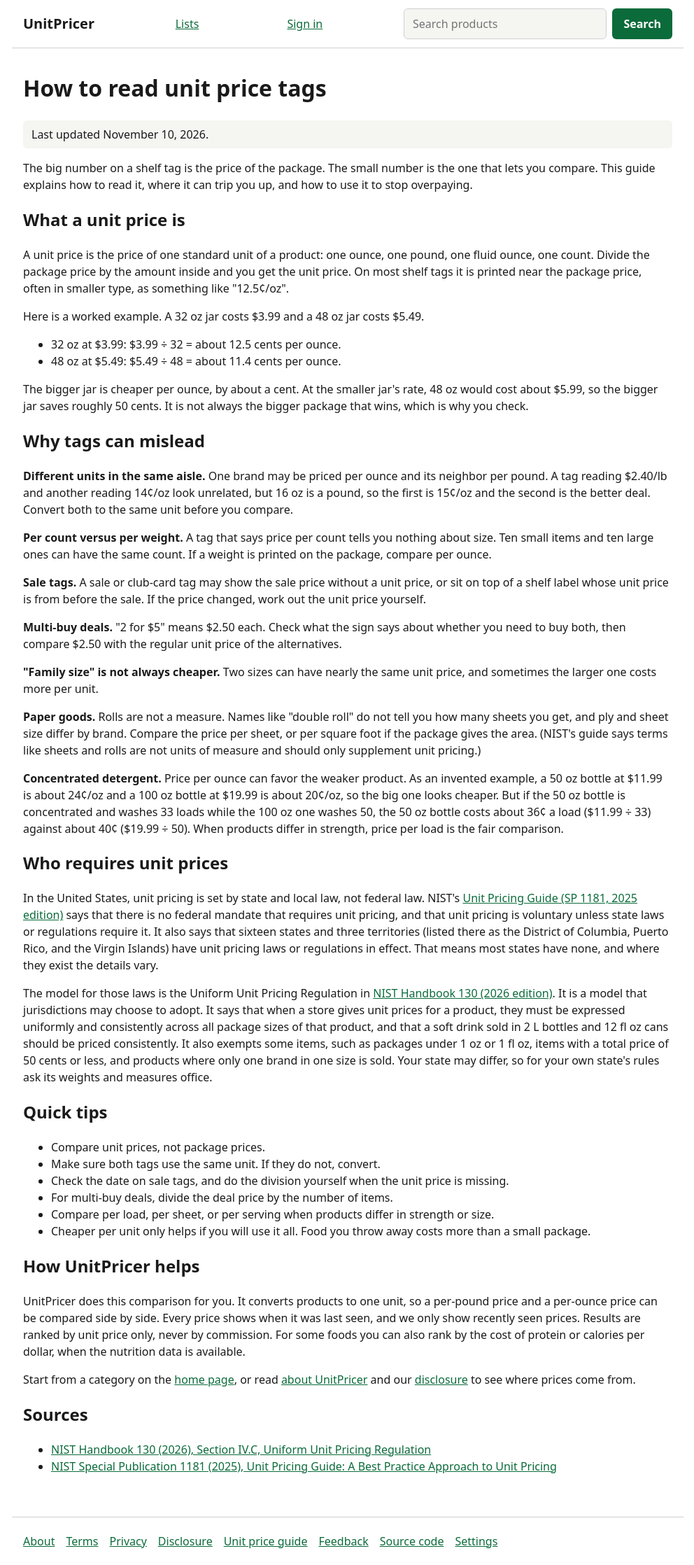
After one commit to DanteArcese/shopwit, a Django app: page /guides/unit-prices in a window 1280 px wide. The commit adds this page. Shown: the whole page at 70% size, without its empty margins (143-1135 px from the left). Run offline with Django 5.2, Linux system fonts and the light colour scheme; parts of the project's set-up code (start-up, migrations or seed data) failed here and were passed over.

Commit message:
Guide: how to read unit price tags (#122) (#123)
* Add unit price tag guide page (#122)

Co-Authored-By: Claude Opus 5.5 <noreply@anthropic.com>
Claude-Session: https://claude.ai/code/session_01BqqhvGdaoRMZvf3LwRyGL5

* Guide: soften one claim, drop an unsourced line (#122)

Co-Authored-By: Claude Opus 5.5 <noreply@anthropic.com>
Claude-Session: https://claude.ai/code/session_01BqqhvGdaoRMZvf3LwRyGL5

---------

Co-authored-by: Claude Opus 5.5 <noreply@anthropic.com>

```diff
--- a/web/seo.py
+++ b/web/seo.py
@@ -23,7 +23,7 @@ def now():
     return timezone.now()
 
 
-STATIC_PAGES = ("home", "about", "privacy", "terms", "disclosure")
+STATIC_PAGES = ("home", "about", "privacy", "terms", "disclosure", "guide_unit_prices")
 
 
 def public_origin(request) -> str:
--- a/web/templates/web/about.html
+++ b/web/templates/web/about.html
@@ -7,6 +7,7 @@
 <p>UnitPricer is run by one person, Dante Arcese, as a free side project.</p>
 <h2>What it does</h2>
 <p>It compares grocery and household products by price per unit (per ounce, per count, per litre), so a bigger pack is not mistaken for a better deal. Prices show when they were last seen.</p>
+<p>New to unit prices? Read <a href="{% url 'guide_unit_prices' %}">how to read unit price tags</a>.</p>
 <h2>Why</h2>
 <p>Fair unit prices, ranked only by price per unit and never by commission. No AI ranks results or writes product or price text.</p>
 <h2>How it is funded</h2>
--- a/web/templates/web/base.html
+++ b/web/templates/web/base.html
@@ -16,6 +16,7 @@
   <meta property="og:description" content="{% block og_description %}Compare groceries and household goods by price per unit, ranked only by unit price. Free and open source.{% endblock %}">
   <meta name="twitter:card" content="summary">
   {% if jsonld %}<script type="application/ld+json">{{ jsonld|safe }}</script>{% endif %}
+  {% if breadcrumb_jsonld %}<script type="application/ld+json">{{ breadcrumb_jsonld|safe }}</script>{% endif %}
   <link rel="icon" href="{% static 'web/favicon.svg' %}" type="image/svg+xml">
   <link rel="stylesheet" href="{% static 'web/app.css' %}">
   <script src="{% static 'web/htmx.min.js' %}" defer></script>
@@ -43,6 +44,7 @@
     <a href="{% url 'terms' %}">Terms</a>
     <a href="{% url 'privacy' %}">Privacy</a>
     <a href="{% url 'disclosure' %}">Disclosure</a>
+    <a href="{% url 'guide_unit_prices' %}">Unit price guide</a>
     <a href="{% url 'feedback' %}">Feedback</a>
     <a href="https://github.com/DanteArcese/unitpricer">Source code</a>
     <a id="settings-link" href="{% url 'settings' %}?next={% if settings_next %}{{ settings_next|urlencode }}{% else %}{{ request.get_full_path|urlencode }}{% endif %}">Settings</a>
--- /dev/null
+++ b/web/templates/web/guide_unit_prices.html
@@ -0,0 +1,52 @@
+{% extends "web/base.html" %}
+{% block description %}How to read grocery unit price tags, why they can mislead, and quick ways to compare packages and stop overpaying.{% endblock %}
+{% block title %}How to read unit price tags - UnitPricer{% endblock %}
+{% block og_title %}How to read unit price tags{% endblock %}
+{% block og_description %}How to read grocery unit price tags, why they can mislead, and quick ways to compare packages.{% endblock %}
+{% block main %}
+<h1>How to read unit price tags</h1>
+<p class="note">Last updated November 10, 2026.</p>
+<p>The big number on a shelf tag is the price of the package. The small number is the one that lets you compare. This guide explains how to read it, where it can trip you up, and how to use it to stop overpaying.</p>
+
+<h2>What a unit price is</h2>
+<p>A unit price is the price of one standard unit of a product: one ounce, one pound, one fluid ounce, one count. Divide the package price by the amount inside and you get the unit price. On most shelf tags it is printed near the package price, often in smaller type, as something like "12.5&cent;/oz".</p>
+<p>Here is a worked example. A 32 oz jar costs $3.99 and a 48 oz jar costs $5.49.</p>
+<ul>
+  <li>32 oz at $3.99: $3.99 &divide; 32 = about 12.5 cents per ounce.</li>
+  <li>48 oz at $5.49: $5.49 &divide; 48 = about 11.4 cents per ounce.</li>
+</ul>
+<p>The bigger jar is cheaper per ounce, by about a cent. At the smaller jar's rate, 48 oz would cost about $5.99, so the bigger jar saves roughly 50 cents. It is not always the bigger package that wins, which is why you check.</p>
+
+<h2>Why tags can mislead</h2>
+<p><strong>Different units in the same aisle.</strong> One brand may be priced per ounce and its neighbor per pound. A tag reading $2.40/lb and another reading 14&cent;/oz look unrelated, but 16 oz is a pound, so the first is 15&cent;/oz and the second is the better deal. Convert both to the same unit before you compare.</p>
+<p><strong>Per count versus per weight.</strong> A tag that says price per count tells you nothing about size. Ten small items and ten large ones can have the same count. If a weight is printed on the package, compare per ounce.</p>
+<p><strong>Sale tags.</strong> A sale or club-card tag may show the sale price without a unit price, or sit on top of a shelf label whose unit price is from before the sale. If the price changed, work out the unit price yourself.</p>
+<p><strong>Multi-buy deals.</strong> "2 for $5" means $2.50 each. Check what the sign says about whether you need to buy both, then compare $2.50 with the regular unit price of the alternatives.</p>
+<p><strong>"Family size" is not always cheaper.</strong> Two sizes can have nearly the same unit price, and sometimes the larger one costs more per unit.</p>
+<p><strong>Paper goods.</strong> Rolls are not a measure. Names like "double roll" do not tell you how many sheets you get, and ply and sheet size differ by brand. Compare the price per sheet, or per square foot if the package gives the area. (NIST's guide says terms like sheets and rolls are not units of measure and should only supplement unit pricing.)</p>
+<p><strong>Concentrated detergent.</strong> Price per ounce can favor the weaker product. As an invented example, a 50 oz bottle at $11.99 is about 24&cent;/oz and a 100 oz bottle at $19.99 is about 20&cent;/oz, so the big one looks cheaper. But if the 50 oz bottle is concentrated and washes 33 loads while the 100 oz one washes 50, the 50 oz bottle costs about 36&cent; a load ($11.99 &divide; 33) against about 40&cent; ($19.99 &divide; 50). When products differ in strength, price per load is the fair comparison.</p>
+
+<h2>Who requires unit prices</h2>
+<p>In the United States, unit pricing is set by state and local law, not federal law. NIST's <a href="https://nvlpubs.nist.gov/nistpubs/SpecialPublications/1181e2025/NIST.SP.1181e2025.html">Unit Pricing Guide (SP 1181, 2025 edition)</a> says that there is no federal mandate that requires unit pricing, and that unit pricing is voluntary unless state laws or regulations require it. It also says that sixteen states and three territories (listed there as the District of Columbia, Puerto Rico, and the Virgin Islands) have unit pricing laws or regulations in effect. That means most states have none, and where they exist the details vary.</p>
+<p>The model for those laws is the Uniform Unit Pricing Regulation in <a href="https://www.nist.gov/document/2026-hb-130-section-iv-c">NIST Handbook 130 (2026 edition)</a>. It is a model that jurisdictions may choose to adopt. It says that when a store gives unit prices for a product, they must be expressed uniformly and consistently across all package sizes of that product, and that a soft drink sold in 2 L bottles and 12 fl oz cans should be priced consistently. It also exempts some items, such as packages under 1 oz or 1 fl oz, items with a total price of 50 cents or less, and products where only one brand in one size is sold. Your state may differ, so for your own state's rules ask its weights and measures office.</p>
+
+<h2>Quick tips</h2>
+<ul>
+  <li>Compare unit prices, not package prices.</li>
+  <li>Make sure both tags use the same unit. If they do not, convert.</li>
+  <li>Check the date on sale tags, and do the division yourself when the unit price is missing.</li>
+  <li>For multi-buy deals, divide the deal price by the number of items.</li>
+  <li>Compare per load, per sheet, or per serving when products differ in strength or size.</li>
+  <li>Cheaper per unit only helps if you will use it all. Food you throw away costs more than a small package.</li>
+</ul>
+
+<h2>How UnitPricer helps</h2>
+<p>UnitPricer does this comparison for you. It converts products to one unit, so a per-pound price and a per-ounce price can be compared side by side. Every price shows when it was last seen, and we only show recently seen prices. Results are ranked by unit price only, never by commission. For some foods you can also rank by the cost of protein or calories per dollar, when the nutrition data is available.</p>
+<p>Start from a category on the <a href="{% url 'home' %}">home page</a>, or read <a href="{% url 'about' %}">about UnitPricer</a> and our <a href="{% url 'disclosure' %}">disclosure</a> to see where prices come from.</p>
+
+<h2>Sources</h2>
+<ul>
+  <li><a href="https://www.nist.gov/document/2026-hb-130-section-iv-c">NIST Handbook 130 (2026), Section IV.C, Uniform Unit Pricing Regulation</a></li>
+  <li><a href="https://nvlpubs.nist.gov/nistpubs/SpecialPublications/1181e2025/NIST.SP.1181e2025.html">NIST Special Publication 1181 (2025), Unit Pricing Guide: A Best Practice Approach to Unit Pricing</a></li>
+</ul>
+{% endblock %}
--- a/web/urls.py
+++ b/web/urls.py
@@ -10,5 +10,6 @@ urlpatterns = [
     path("disclosure", views.disclosure, name="disclosure"),
     path("terms", views.terms, name="terms"),
     path("about", views.about, name="about"),
+    path("guides/unit-prices", views.guide_unit_prices, name="guide_unit_prices"),
     path("settings", views.settings_page, name="settings"),
 ]
--- a/web/views.py
+++ b/web/views.py
@@ -59,6 +59,7 @@ from .seo import (
     category_has_prices,
     category_prices_description,
     category_title,
+    jsonld,
     option_label,
     public_origin,
     summarize_prices,
@@ -513,6 +514,26 @@ def about(request):
     return render(request, "web/about.html")
 
 
+def guide_unit_prices(request):
+    origin = public_origin(request)
+    path = reverse("guide_unit_prices")
+    title = "How to read unit price tags"
+    article = {
+        "@context": "https://schema.org",
+        "@type": "Article",
+        "headline": title,
+        "datePublished": "2026-11-10",
+        "dateModified": "2026-11-10",
+        "author": {"@type": "Person", "name": "Dante Arcese"},
+        "publisher": {"@type": "Organization", "name": "UnitPricer", "url": f"{origin}/"},
+        "mainEntityOfPage": f"{origin}{path}",
+    }
+    return render(request, "web/guide_unit_prices.html", {
+        "jsonld": jsonld(article),
+        "breadcrumb_jsonld": breadcrumb_jsonld(origin, title, path),
+    })
+
+
 @csrf_exempt
 @require_POST
 def click(request):
```
Also changed, not shown: tests/web/test_guide.py (added, +52 -0 lines).
